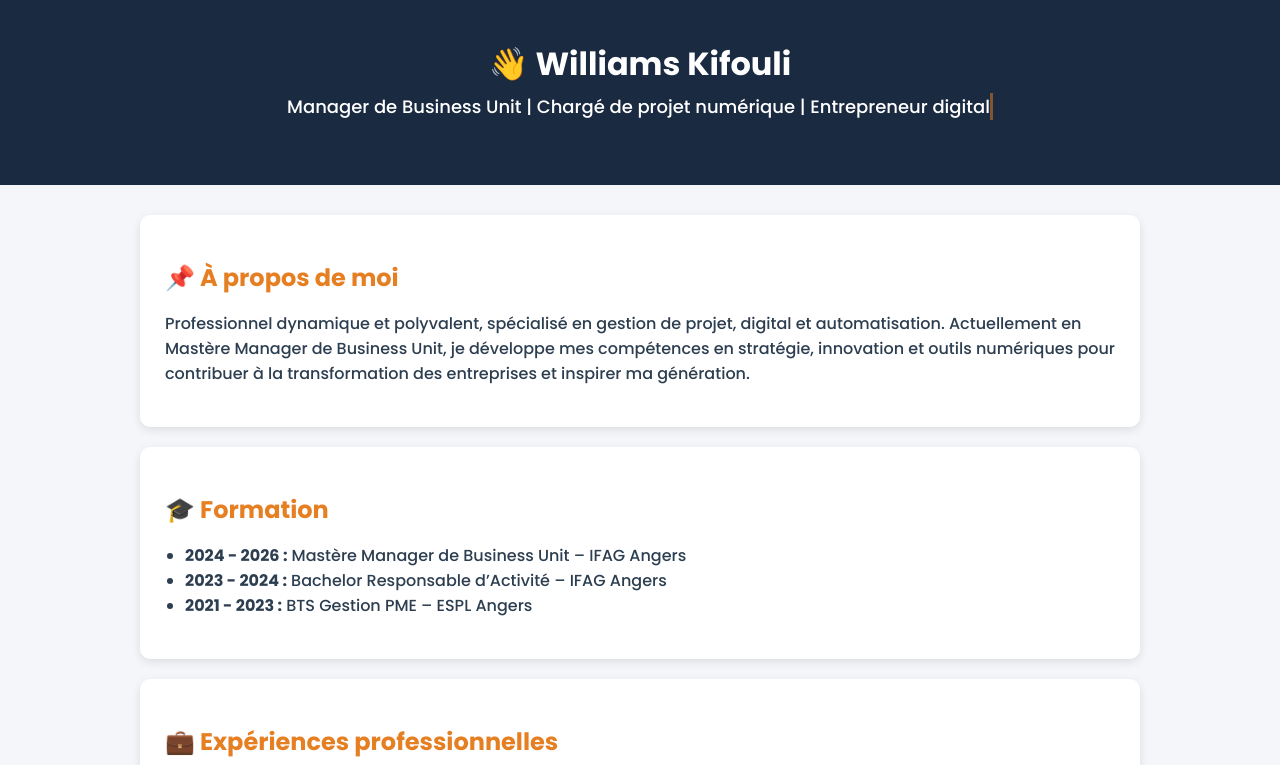
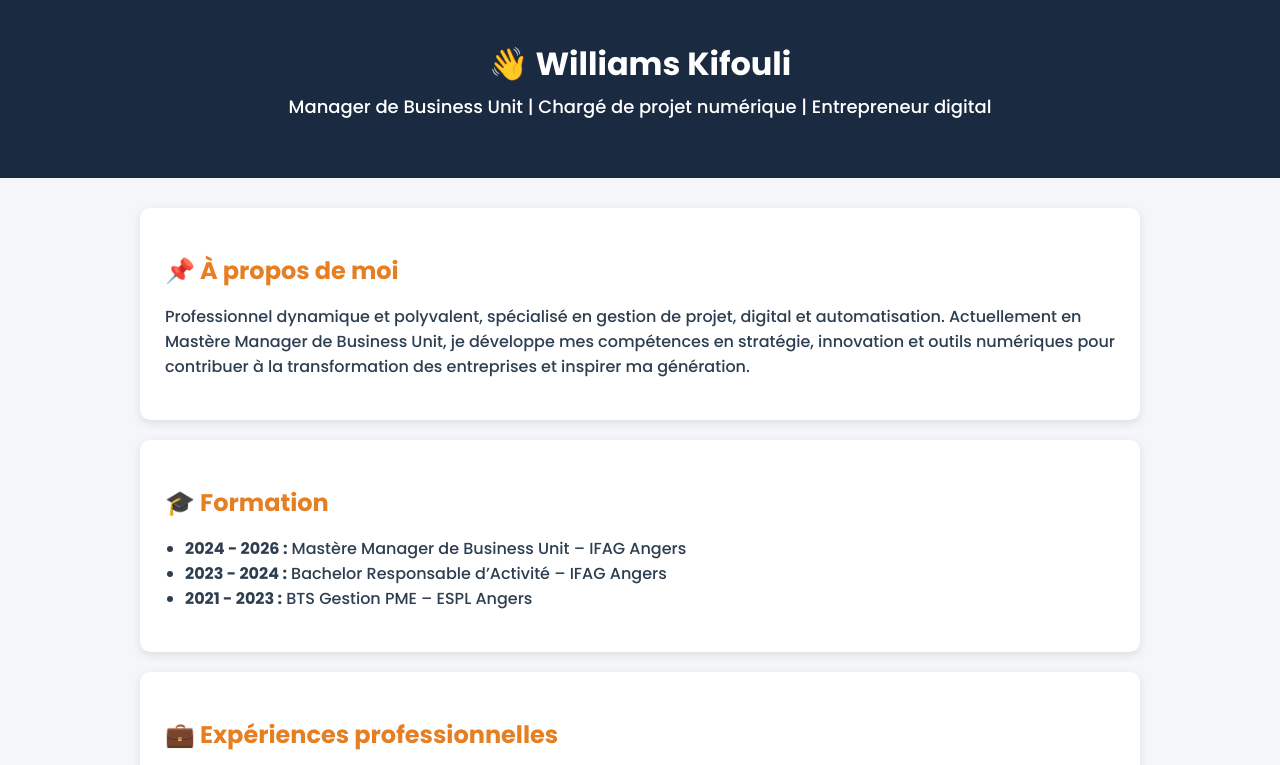
Before and after one commit to kifouliw-hash/cv-williams, a plain HTML site: page index.html in a window 1280 px wide. Shown: the top 765 px of the page. Drawn offline with Linux system fonts and the light colour scheme.

Commit message:
Update index.html

```diff
--- a/index.html
+++ b/index.html
@@ -9,7 +9,7 @@
 <body>
   <header>
     <h1>👋 Williams Kifouli</h1>
-    <p class="typewriter">Manager de Business Unit | Chargé de projet numérique | Entrepreneur digital</p>
+    <p>Manager de Business Unit | Chargé de projet numérique | Entrepreneur digital</p>
   </header>
 
   <div class="container">
@@ -131,13 +131,26 @@
       const cartes = document.querySelectorAll(".card");
       cartes.forEach((carte, i) => {
         carte.style.opacity = 0;
-        carte.style.transform = "translateY(50px)";
+        carte.style.transform = "translateY(30px)";
         setTimeout(() => {
           carte.style.transition = "all 0.8s ease";
           carte.style.opacity = 1;
           carte.style.transform = "translateY(0)";
-        }, i * 300);
+        }, i * 200);
       });
+
+      // Texte animé sans curseur
+      const titre = document.querySelector("header p");
+      const texte = titre.textContent;
+      titre.textContent = "";
+      let i = 0;
+      const interval = setInterval(() => {
+        titre.textContent += texte[i];
+        i++;
+        if (i === texte.length) {
+          clearInterval(interval);
+        }
+      }, 50);
     });
   </script>
 </body>
```
